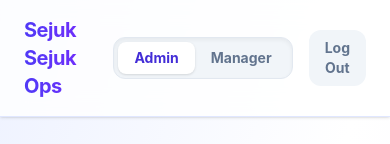
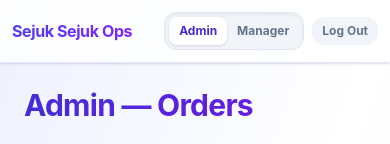
Before and after one commit to haniff97/sejuk-portal, a React (Vite) app: page / in a window 390 px wide. Both pictures are taken after a click on the button "Admin". Shown: the top 144 px of the page. Built offline with nearby package versions, Linux system fonts and the light colour scheme; no server answers; the database is empty.

Commit message:
fix: mobile navbar title no longer wraps on small screens

```diff
--- a/src/App.tsx
+++ b/src/App.tsx
@@ -15,20 +15,20 @@ function AppShell() {
   const { role, loginAs, logout } = useRole();
   return (
     <div className="min-h-screen bg-gradient-to-br from-indigo-50 via-white to-purple-50 text-slate-900 font-sans selection:bg-indigo-100 selection:text-indigo-900">
-      <header className="bg-white/80 backdrop-blur-md border-b border-indigo-100 px-6 py-4 flex items-center justify-between sticky top-0 z-50 shadow-sm">
-        <span className="font-bold text-xl text-transparent bg-clip-text bg-gradient-to-r from-indigo-600 to-violet-600 tracking-tight">Sejuk Sejuk Ops</span>
-        <div className="flex items-center gap-4">
+      <header className="bg-white/80 backdrop-blur-md border-b border-indigo-100 px-3 sm:px-6 py-3 sm:py-4 flex items-center justify-between sticky top-0 z-50 shadow-sm">
+        <span className="font-bold text-base sm:text-xl text-transparent bg-clip-text bg-gradient-to-r from-indigo-600 to-violet-600 tracking-tight whitespace-nowrap shrink-0">Sejuk Sejuk Ops</span>
+        <div className="flex items-center gap-2 sm:gap-4">
           {(role === 'Admin' || role === 'Manager') && (
             <div className="flex bg-slate-100 p-1 rounded-xl shadow-inner border border-slate-200">
               <button
                 onClick={() => loginAs('Admin')}
-                className={`px-4 py-1.5 rounded-lg text-sm font-bold transition-all ${role === 'Admin' ? 'bg-white text-indigo-700 shadow-sm' : 'text-slate-500 hover:text-slate-700 hover:bg-slate-200/50'}`}
+                className={`px-2.5 sm:px-4 py-1.5 rounded-lg text-xs sm:text-sm font-bold transition-all ${role === 'Admin' ? 'bg-white text-indigo-700 shadow-sm' : 'text-slate-500 hover:text-slate-700 hover:bg-slate-200/50'}`}
               >
                 Admin
               </button>
               <button
                 onClick={() => loginAs('Manager')}
-                className={`px-4 py-1.5 rounded-lg text-sm font-bold transition-all ${role === 'Manager' ? 'bg-white text-indigo-700 shadow-sm' : 'text-slate-500 hover:text-slate-700 hover:bg-slate-200/50'}`}
+                className={`px-2.5 sm:px-4 py-1.5 rounded-lg text-xs sm:text-sm font-bold transition-all ${role === 'Manager' ? 'bg-white text-indigo-700 shadow-sm' : 'text-slate-500 hover:text-slate-700 hover:bg-slate-200/50'}`}
               >
                 Manager
               </button>
@@ -36,7 +36,7 @@ function AppShell() {
           )}
           <button
             onClick={logout}
-            className="text-sm font-bold text-slate-500 hover:text-slate-800 bg-slate-100 hover:bg-slate-200 px-4 py-2 rounded-xl transition-all"
+            className="text-xs sm:text-sm font-bold text-slate-500 hover:text-slate-800 bg-slate-100 hover:bg-slate-200 px-2.5 sm:px-4 py-1.5 sm:py-2 rounded-xl transition-all whitespace-nowrap"
           >
             Log Out
           </button>
```
Also changed, not shown: 1 other file (tests, documents, lock files or other folders).
